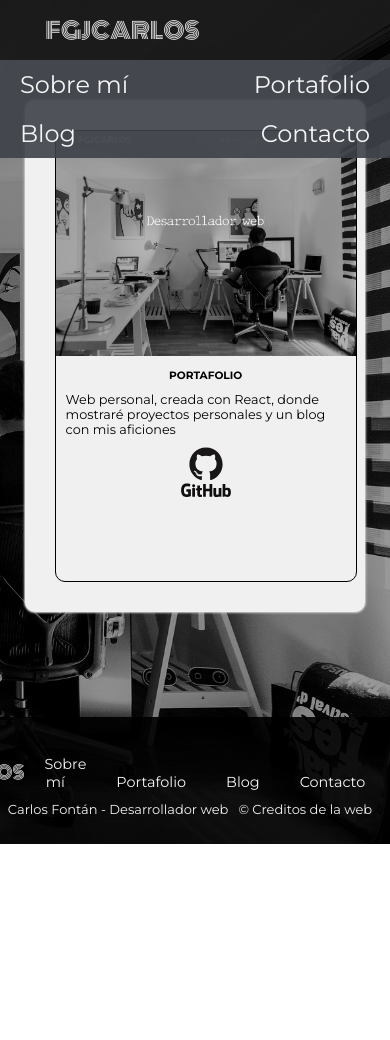
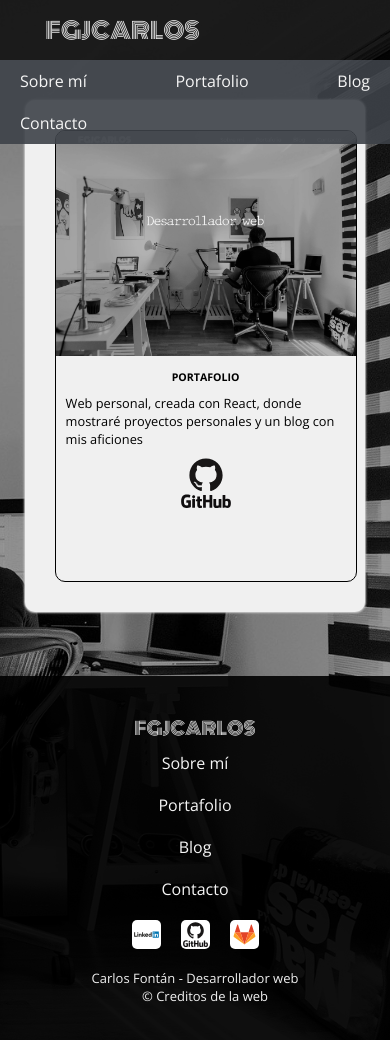
Before and after one commit to fgjcarlos/portafolio, a React (Create React App) app in the folder portafolio/: page /portfolio in a window 390 px wide. Shown: the top 1040 px of the page. Before the commit the page ends 844 px from the top, so only its background shows below. Built offline with nearby package versions, Linux system fonts and the light colour scheme.

Commit message:
footer responsive

```diff
--- a/portafolio/src/App.css
+++ b/portafolio/src/App.css
@@ -1,4 +1,7 @@
 @import url('https://fonts.googleapis.com/css2?family=EB+Garamond:ital,wght@0,400;0,500;0,600;0,700;0,800;1,400;1,500;1,600;1,700;1,800&family=Libre+Baskerville:ital,wght@0,400;0,700;1,400&family=Montserrat:ital,wght@0,100;0,200;0,300;0,400;0,500;0,600;0,700;0,800;0,900;1,100;1,200;1,300;1,400;1,500;1,600;1,700;1,800;1,900&display=swap');
+@import url('https://fonts.googleapis.com/css2?family=Roboto:ital,wght@0,100;0,300;0,400;0,500;0,700;0,900;1,100;1,300;1,400;1,500;1,700;1,900&display=swap');
+@import url('https://fonts.googleapis.com/css2?family=Open+Sans:ital,wght@0,300;0,400;0,600;0,700;0,800;1,300;1,400;1,600;1,700;1,800&display=swap');
+@import url('https://fonts.googleapis.com/css2?family=Bangers&display=swap');
 
 :root{
   --colorI: #ff7f2f;
@@ -12,18 +15,18 @@
 
 
 html, body, #root{
+  height: 100vh;
   margin: 0;
   padding: 0;
-  height:100%;
   display:block;
-  font-family: 'Montserrat', 'EB Garamond','Libre Baskerville', serif;
+  font-family: 'Open Sans', 'Roboto' , 'Montserrat', 'EB Garamond','Libre Baskerville', serif;
  }
 
 .App {
   text-align: center;
   box-sizing: border-box;
   position: relative;
-  overflow: auto;
+  /* overflow: auto; */
   background-color: var(--colorV);
   background-image: url('./Media/photos/back1-landing.jpg');
   background-position:  right;
@@ -31,8 +34,10 @@ html, body, #root{
   background-size: cover;
   min-height:100%;
   position:relative;
-  padding-bottom: 15vh;
-  font-size: 0.9rem;
+  /* padding-bottom: 15vh; */
+  font-size: 1rem;
+  padding-bottom: 20vh;
+
 }
 
 .App::before {
@@ -46,6 +51,49 @@ html, body, #root{
   background-color: rgba(0, 0, 0, 0.4);
 }
 
+.App h1, h2, h3, h4 {
+  font-family: 'Bangers' , 'Montserrat', 'EB Garamond','Libre Baskerville', serif;
+
+}
+
 .notFooter {
   padding: 0px;
 }
+
+
+
+
+@media screen  and (max-height: 360px) and (orientation: landscape){
+.App{
+  padding-bottom: 95vh;
+
+}
+
+}
+
+
+@media screen and (min-height: 360px)  and (max-height: 640px) and (orientation: landscape){
+  .App{
+    padding-bottom: 90vh;
+
+  }
+
+
+}
+
+@media screen and (max-height: 670px) and (orientation: portrait){
+
+  .App{
+    padding-bottom: 60vh;
+
+  }
+
+}
+
+
+@media screen and (min-height: 670px)  and (max-height: 900px) and (orientation: portrait){
+  .App{
+    padding-bottom: 50vh;
+
+  }
+}
--- a/portafolio/src/Components/Footer/footer.css
+++ b/portafolio/src/Components/Footer/footer.css
@@ -1,7 +1,8 @@
 @import url('https://fonts.googleapis.com/css2?family=Monoton&display=swap');
 
-
 .f-container{
+    /* padding-top: 20px; */
+    /* padding-bottom: 20px; */
     height: 15vh;
     width: 100%;
     background-color: rgba(0, 0, 0, 0.9);
@@ -10,16 +11,17 @@
     flex-direction: column;
     justify-content: center;
     position: absolute;
-    bottom: 0;
+    bottom: 0px;
     z-index: 4;
+    text-align: center;
+    box-sizing: content-box;
 }
 
 .f-links{
     display: flex;
     justify-content: center;
-    align-items: center;
+    align-items: baseline;
     z-index: 4;
-
 }
 
 .f-links > span:first-child{
@@ -43,7 +45,7 @@
 #f-rrss{
     width: 25px;
     height: 25px;
-    margin: 5px;
+    margin: 10px;
     padding: 2px;
     border-radius: 5px;
     background-color: rgb(255, 255, 255);
@@ -51,7 +53,7 @@
 
 
 #f-credit{
-    margin: 10px;
+    margin-left: 20px;
 }
 
 #f-rrss:hover, .f-links > span:hover, #f-credit:hover {
@@ -66,4 +68,58 @@
 .f-nameDescription{
     font-size: small;
     z-index: 4;
+    display: flex;
+    justify-content: space-evenly;
+    align-self: center;
 }
+
+
+
+@media screen and (max-width: 767px){
+
+    .f-container {
+        padding-top: 20px;
+        padding-bottom: 20px;
+    }
+
+    .f-links{
+        flex-direction: column;
+    align-items: center;
+
+    }
+    .f-nameDescription{
+        margin: 10px;
+        flex-direction: column;
+    }
+}
+
+
+@media screen  and (max-height: 360px) and (orientation: landscape){
+
+    .f-container{
+        height: 85vh;
+    }
+
+}
+
+
+@media screen and (min-height: 360px)  and (max-height: 640px) and (orientation: landscape){
+
+    .f-container{
+        height: 80vh;
+    }
+
+}
+
+@media screen and (max-height: 670px) and (orientation: portrait){
+    .f-container{
+        height: 50vh;
+    }
+}
+
+
+@media screen and (min-height: 670px)  and (max-height: 900px) and (orientation: portrait){
+    .f-container{
+        height: 40vh;
+    }
+}
--- a/portafolio/src/Components/Linkfgjcarlos/linkfgjcarlos.css
+++ b/portafolio/src/Components/Linkfgjcarlos/linkfgjcarlos.css
@@ -29,6 +29,7 @@
 
     .footer-link {
         font-size: 1.1rem;
+        margin: 0px;
         }
 
 }
--- a/portafolio/src/Components/MenuLinks/menuLinks.css
+++ b/portafolio/src/Components/MenuLinks/menuLinks.css
@@ -10,3 +10,13 @@
     color: var(--colorI);
     cursor: pointer;
 }
+
+
+@media screen and (max-width: 767px){
+
+    .h-link{
+        font-size: 1rem;
+        align-self: center;
+    }
+
+}
--- a/portafolio/src/Pages/About/about.css
+++ b/portafolio/src/Pages/About/about.css
@@ -30,8 +30,6 @@
 }
 
 .ab-avatar{
-    min-width: 250px;
-    height: 250px;
     border: 1px solid var(--colorVI);
     border-radius: 100%;
     background-image: url('../../Media/photos/personal-avatar.jpg');
@@ -44,7 +42,6 @@
 .ab-description{
     width: 100%;
     text-align: left;
-    font-size: 0.9rem;
     padding: 20px;
     box-sizing: border-box;
 }
@@ -57,6 +54,21 @@
     margin: 40px auto 40px auto;
     width: 90%;
     color: var(--colorIII);
+}
+
+
+@media screen and (orientation: portrait){
+    .ab-avatar{
+        min-width: 40vw;
+        height: 40vw;
+    }
+}
+
+@media screen and (orientation: landscape){
+    .ab-avatar{
+        min-width: 40vh;
+        height: 40vh;
+    }
 }
 
 
--- a/portafolio/src/Pages/Portfolio/portfolio.css
+++ b/portafolio/src/Pages/Portfolio/portfolio.css
@@ -1,6 +1,5 @@
 .p-container{
     z-index: 3;
-    padding-top: 100px;
     padding: 5vw;
     padding-top: 100px;
     box-sizing: border-box;
```
Also changed, not shown: portafolio/src/Components/Footer/Footer.jsx (+8 -5 lines).
